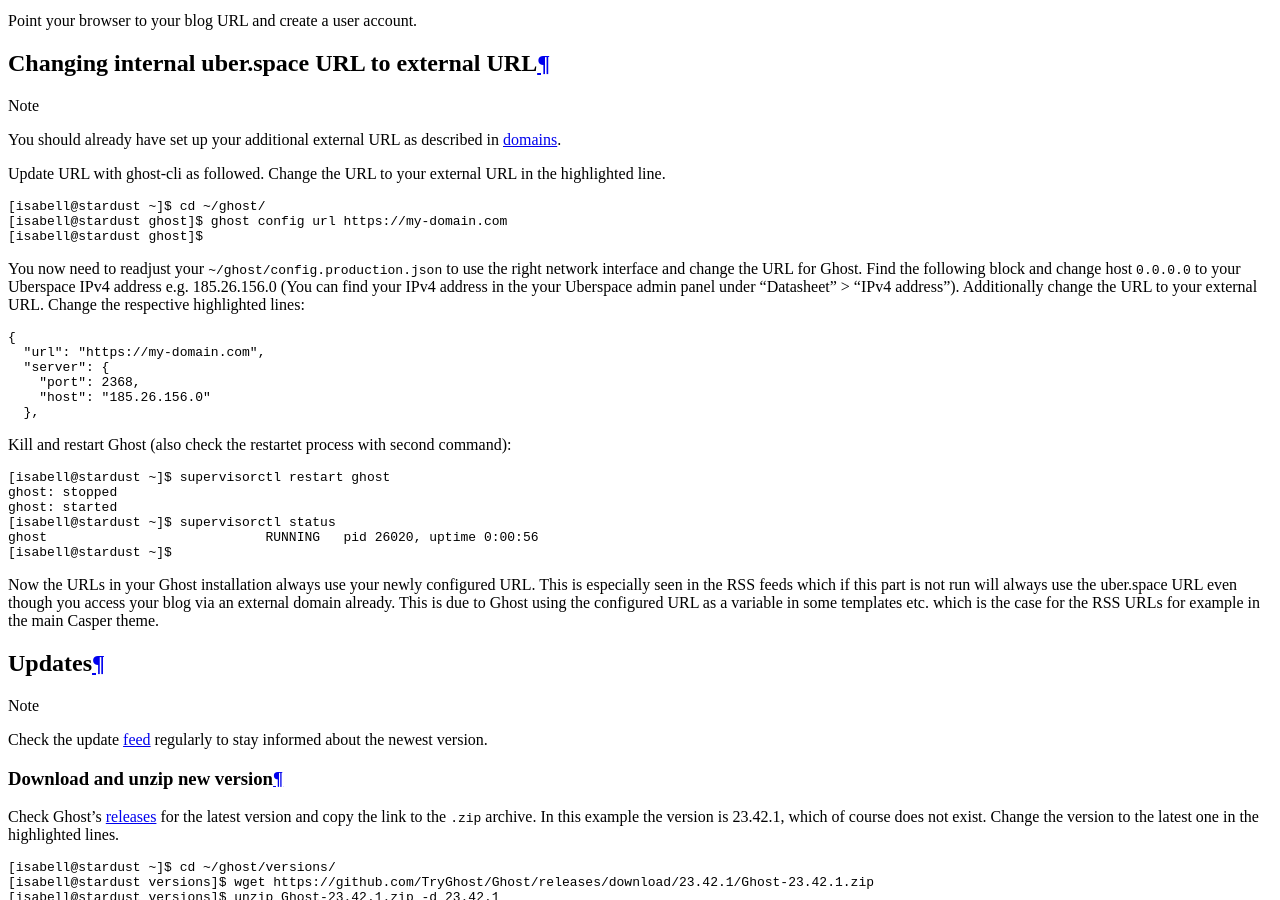
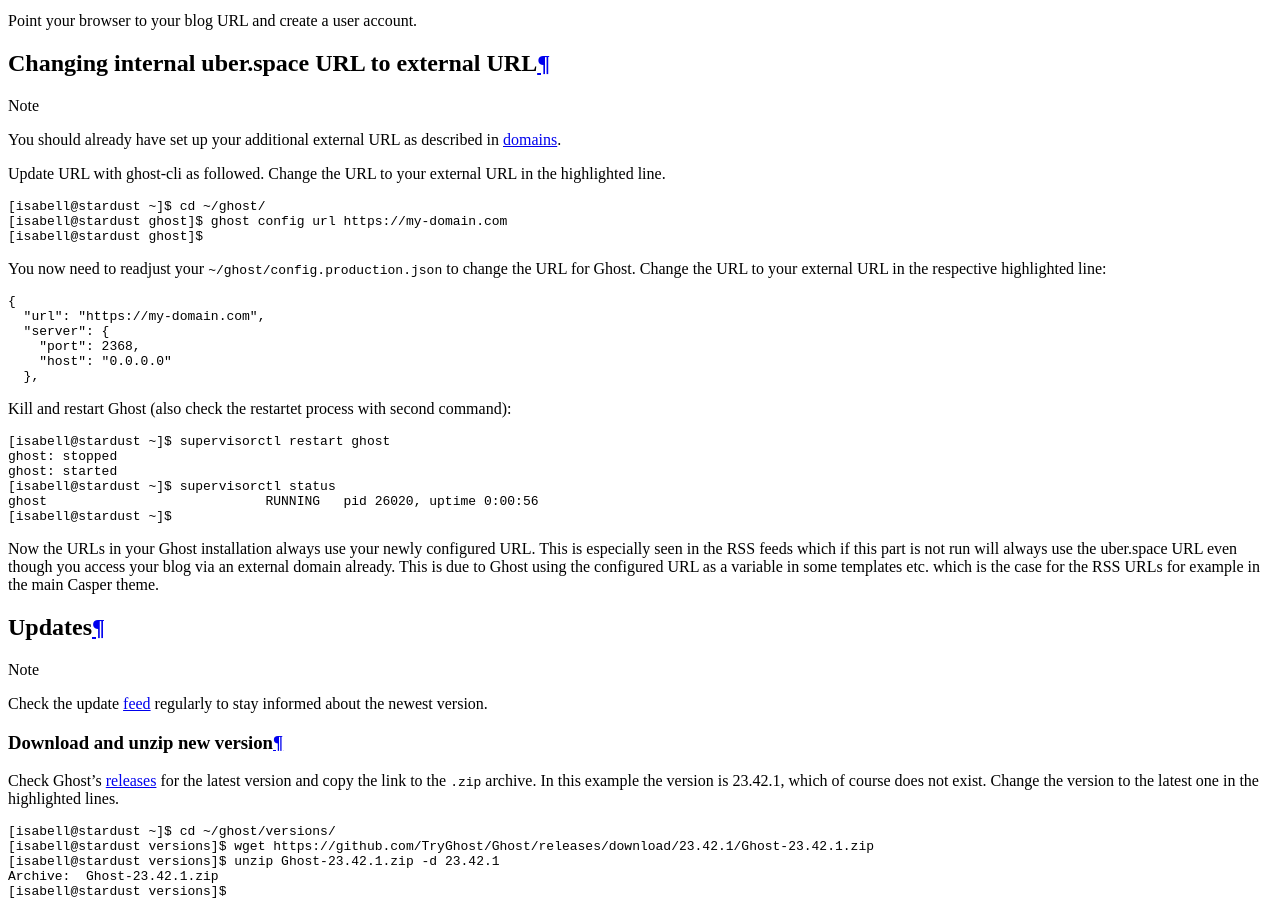
Before and after one commit to Uberspace/lab, a Sphinx documentation site: the page built from source/guide_ghost.rst, in a window 1280 px wide and 900 px high, scrolled down 5413 px. Built offline with Sphinx 7.4.7 and the Read the Docs theme 2.0.0, drawn with Linux system fonts in a browser that asks for light colours.

Commit message:
Removed IP update in External URL section

```diff
--- a/source/guide_ghost.rst
+++ b/source/guide_ghost.rst
@@ -191,23 +191,21 @@
  [isabell@stardust ghost]$ ghost config url https://my-domain.com
  [isabell@stardust ghost]$
 
-You now need to readjust your ``~/ghost/config.production.json`` to use the right
-network interface and change the URL for Ghost. Find the following block and change host ``0.0.0.0`` to your Uberspace IPv4 address	e.g. 185.26.156.0 (You can find your IPv4 address in the your Uberspace admin panel under "Datasheet" > "IPv4 address"). Additionally change the URL to your external URL. Change the respective highlighted lines:
+You now need to readjust your ``~/ghost/config.production.json`` to change the URL for Ghost. Change the URL to your external URL in the respective highlighted line:
 
 .. code-block:: none
- :emphasize-lines: 2,5
+ :emphasize-lines: 2
 
  {
    "url": "https://my-domain.com",
    "server": {
      "port": 2368,
-     "host": "185.26.156.0"
+     "host": "0.0.0.0"
    },
 
 Kill and restart Ghost (also check the restartet process with second command):
 
 .. code-block:: console
- :emphasize-lines: 2,3
 
  [isabell@stardust ~]$ supervisorctl restart ghost
  ghost: stopped
```
